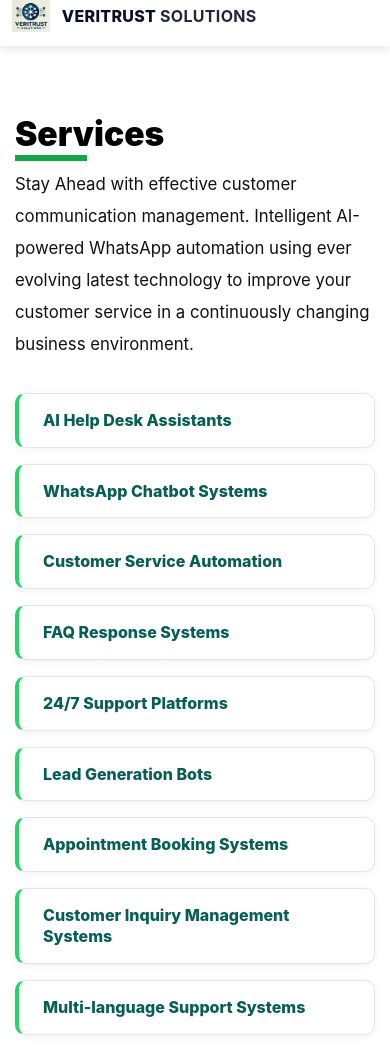
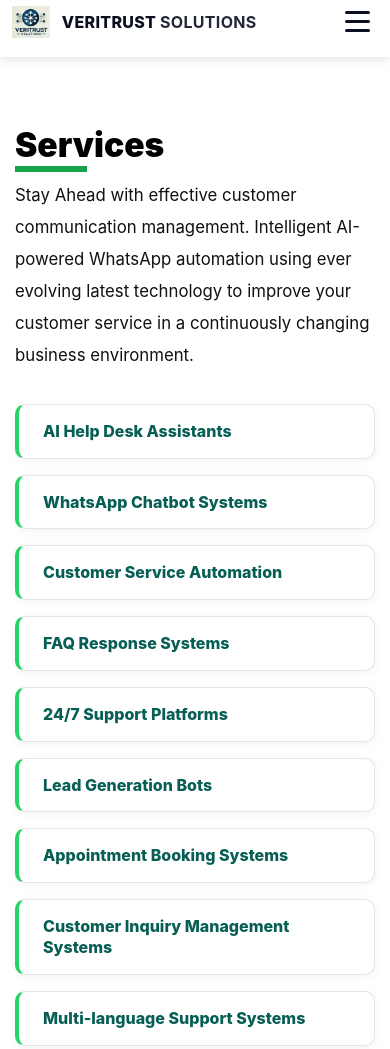
Before and after one commit to Morine24/Veritrust.Solutions, a website: page services.html in a window 390 px wide. Shown: the top 1049 px of the page. Drawn offline with Linux system fonts and the light colour scheme.

Commit message:
Add hamburger menu to services page

```diff
--- a/services.html
+++ b/services.html
@@ -14,6 +14,12 @@
                 <img src="logo.jpeg" alt="Veritrust Solutions Logo" class="brand__logo">
                 <span class="brand__text">Veritrust <span>Solutions</span></span>
             </a>
+
+            <button class="mobile-menu-toggle" aria-label="Toggle mobile menu">
+                <span></span>
+                <span></span>
+                <span></span>
+            </button>
 
             <nav class="navbar__nav" aria-label="Primary">
                 <div class="navbar__links">
```
